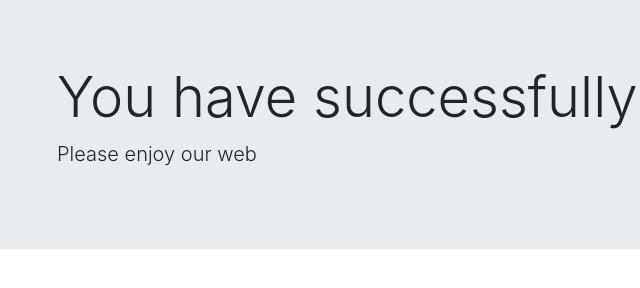
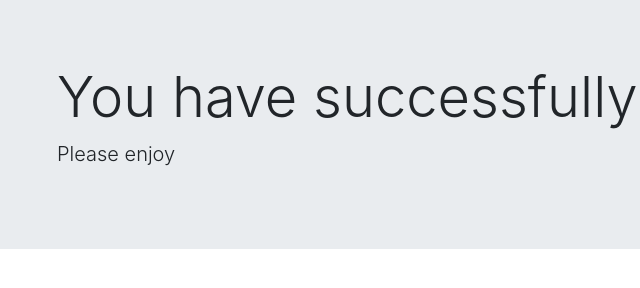
Before and after one commit to Didarchik/Email-sender, a website: page success.html in a window 1280 px wide. Shown: the full height of the page, 28-668 px from the left. Drawn offline with nearby package versions, Linux system fonts and the light colour scheme.

Commit message:
exp change

```diff
--- a/success.html
+++ b/success.html
@@ -11,7 +11,7 @@
     <div class="jumbotron jumbotron-fluid">
         <div class="container">
           <h1 class="display-4">You have successfully registered</h1>
-          <p class="lead">Please enjoy our web</p>
+          <p class="lead">Please enjoy</p>
         </div>
       </div>
 </body>
```
